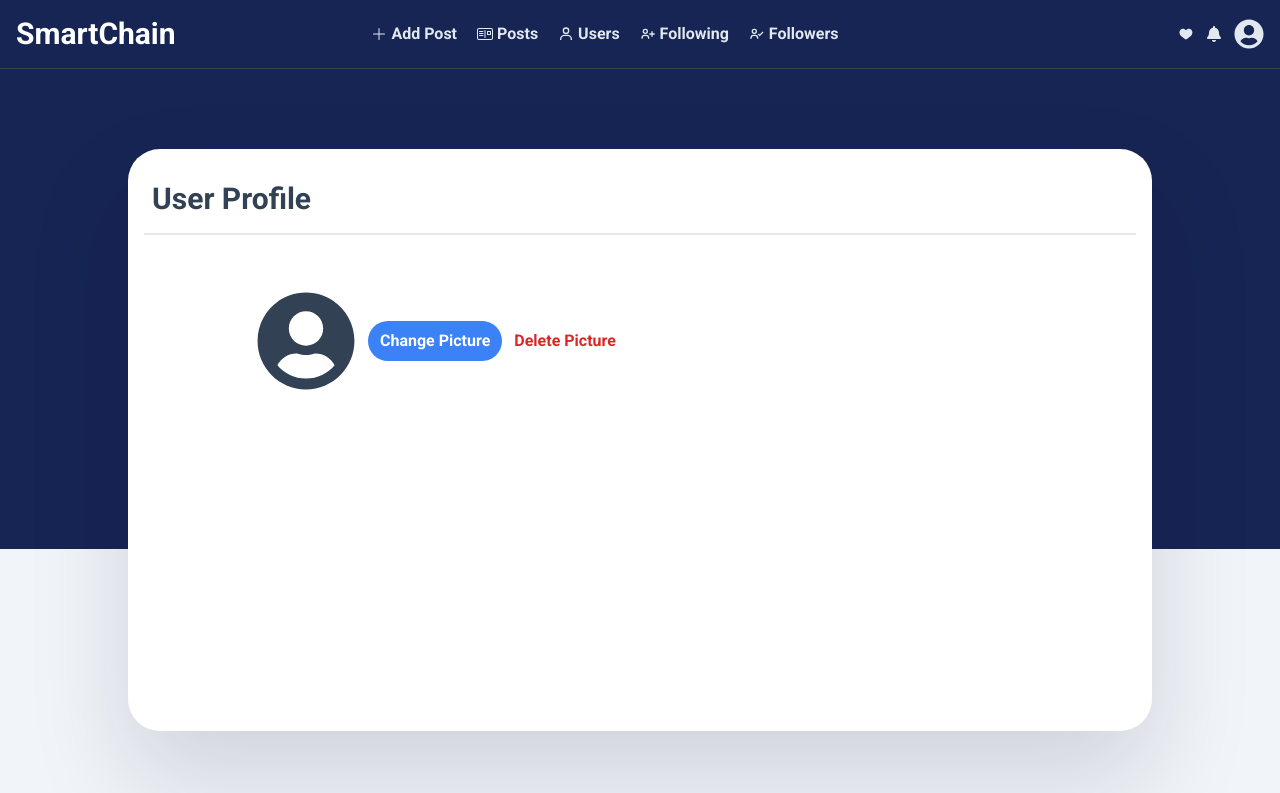
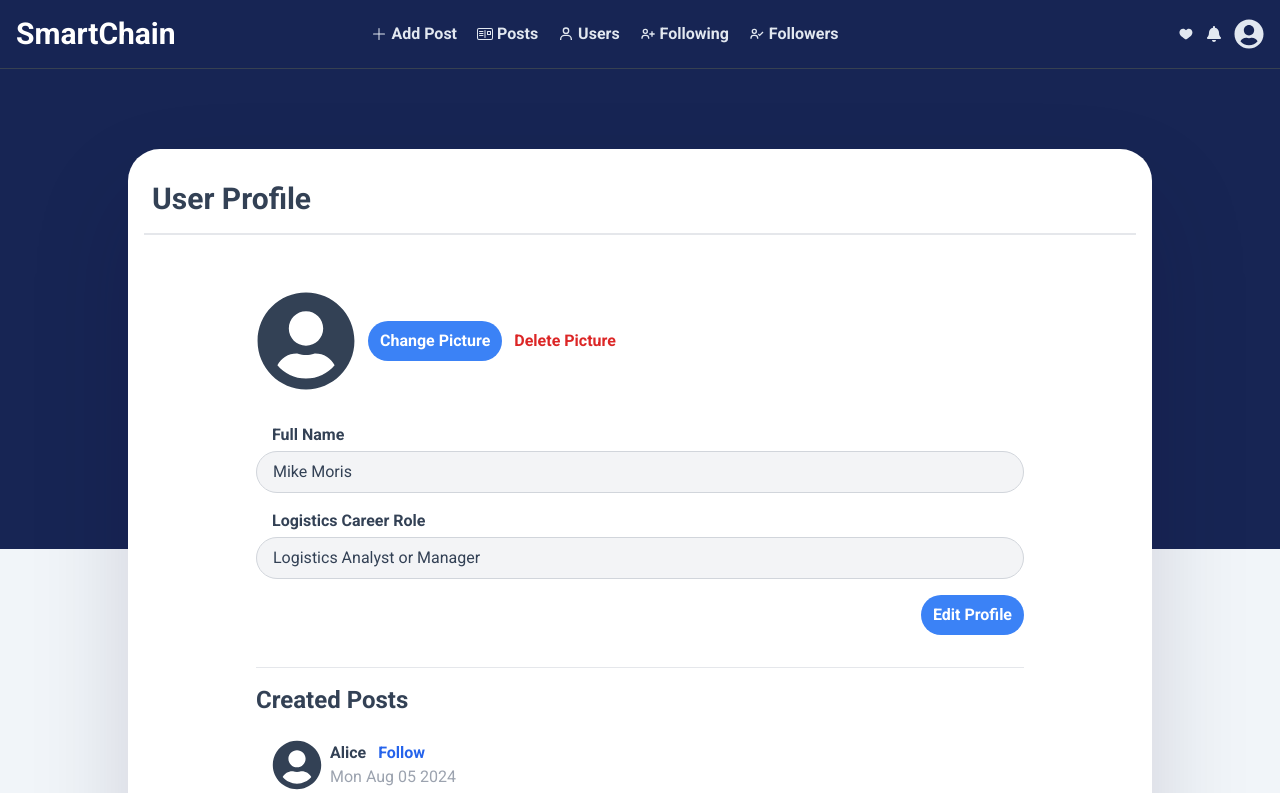
Before and after one commit to XecellencWeb/spark--forum, a React (Vite) app: page /profile in a window 1280 px wide. Shown: the top 793 px of the page. Built offline with nearby package versions, Linux system fonts and the light colour scheme.

Commit message:
Add files via upload

```diff
--- a/src/components/navbar.tsx
+++ b/src/components/navbar.tsx
@@ -8,7 +8,7 @@ import { TiHeartFullOutline } from "react-icons/ti";
 import { Link } from "react-router-dom";
 
 const NavBar = () => {
- const [navbarClosed, setNavbarClosed] = useState(true)
+ const [navbarClosed, setNavbarClosed] = useState(false)
 
   return (
     <>
--- a/src/page/AddPage.tsx
+++ b/src/page/AddPage.tsx
@@ -2,7 +2,7 @@
 
 const AddPage = () => {
   return (
-    <form className="max-w-4xl mt-8 mx-auto" action="">
+    <form className="max-w-4xl mt-8 mx-auto px-4" action="">
        <label htmlFor="post">
         <h3 className="font-semibold">Enter your post here</h3>
         <textarea className="w-full border-2 rounded-lg p-4 mt-2 border-blue-200 focus:border-blue-950 outline-none" name="post" placeholder="Enter a productive tech idea, update or methodology..."></textarea>
@@ -11,7 +11,7 @@ const AddPage = () => {
         <h3 className="font-bold mt-4">Tag name</h3>
         <input type="text" name="" id="" className="rounded-lg border-2 border-blue-200 focus:border-blue-950 outline-none w-full p-4 " placeholder="Enter tag name related to post..." />
        </label>
-       <button className="w-full rounded-md bg-blue-600 mt-8 hover:bg-blue-800 py-2 text-white text-center">Post</button>
+       <button className="w-full rounded-full bg-blue-600 mt-8 hover:bg-blue-800 py-2 text-white text-center">Post</button>
     </form>
   )
 }
--- a/src/page/FavoritePage.tsx
+++ b/src/page/FavoritePage.tsx
@@ -1,9 +1,12 @@
+import { PostTemplate, thread } from "./PostPage"
 
 
 const FavoritePage = () => {
   return (
-    <div>
-      Favourite Page
+    <div className="max-w-3xl mt-6 mx-auto px-4 mb-4 ">
+      {thread.filter(a=>a.markedFavourite.includes('current')).map(a=>({...a,comments:[]})).map((post) => (
+        <PostTemplate post={post}/>
+      ))}
     </div>
   )
 }
--- a/src/page/PostPage.tsx
+++ b/src/page/PostPage.tsx
@@ -16,6 +16,8 @@ export const thread = [
     timestamp: "2024-08-05T10:00:00Z",
     content:
       "Hey everyone, just started a new project and wanted to share some updates!",
+    createdBy:'current',
+    markedFavourite:['current'],
     comments: [
       {
         id: 1,
@@ -39,6 +41,8 @@ export const thread = [
     timestamp: "2024-08-05T10:30:00Z",
     content:
       "I think it’s going to be a fantastic tool. Looking forward to seeing more updates!",
+     createdBy:'',
+     markedFavourite:[],
     comments: [], // No comments for this post
   },
   {
@@ -47,6 +51,8 @@ export const thread = [
     timestamp: "2024-08-05T10:45:00Z",
     content:
       "Sure! It’s a web application designed to help people track their fitness goals. I’ve been working on the UI and backend integration.",
+      markedFavourite:[],
+      createdBy:'current',
     comments: [
       {
         id: 3,
@@ -63,6 +69,8 @@ export const thread = [
     timestamp: "2024-08-05T11:00:00Z",
     content:
       "Yes, I have a prototype ready. I’ll share the link with everyone once it’s polished a bit more.",
+      createdBy:'',
+      markedFavourite:['current'],
     comments: [], // No comments for this post
   },
   {
@@ -70,6 +78,8 @@ export const thread = [
     username: "Dave",
     timestamp: "2024-08-05T11:15:00Z",
     content: "Sounds exciting! Can’t wait to check it out.",
+    createdBy:'',
+    markedFavourite:['current'],
     comments: [], // No comments for this post
   },
 ];
@@ -86,6 +96,8 @@ export type PostType = {
   username: string,
   timestamp: string,
   content: string,
+  createdBy: string,
+  markedFavourite: string[],
   comments: PostComment[]
 }
 
--- a/src/page/ProfilePage.tsx
+++ b/src/page/ProfilePage.tsx
@@ -1,9 +1,11 @@
+import { useState } from "react"
 import { FaUserCircle } from "react-icons/fa"
-
+import Select from 'react-select'
+import { PostTemplate, thread } from "./PostPage"
 
 const ProfilePage = () => {
 
-
+    const [editing, setEditing] = useState(false)
 
   return (
     <div className="max-w-3xl mx-auto mt-10">
@@ -11,6 +13,55 @@ const ProfilePage = () => {
       <FaUserCircle size={100} /> <button className="bg-blue-500 hover:bg-blue-300 font-bold px-3 py-2 rounded-full text-white">Change Picture</button><button className="text-red-600 py-2 font-bold">Delete Picture</button>
       </div>
 
+     {
+      editing?<form action="" className="mt-8">
+        <div className="mb-4">
+          <h4 className="font-bold ml-4 mb-1">Full Name</h4>
+          <input defaultValue='Mike Moris' type="text" className="w-full border-[1px] border-gray-300 px-4 py-2 rounded-lg" />
+        </div>
+        <div className="mb-4">
+          <h4 className="font-bold ml-4 mb-1">Logistics Career Role</h4>
+          <Select isMulti options={
+            [
+              'Logistics Analyst or Manager',
+              'Supply Chain Analyst or Manager',
+              'Fleet Manager',
+              'Warehouse Operations Manager',
+              'Storage and Distribution Manager',
+              'Global Logistics Manager',
+              'Procurement Manager',
+              'Facilities Manager'
+            ].map(a=>({value:a,label:a}))
+            } />
+        </div>
+        <button onClick={()=>setEditing(false)} className="bg-blue-500 hover:bg-blue-300 font-bold text-white w-fit block rounded-full px-3 py-2 ml-auto">Submit</button>
+      </form>
+      :<div>
+        <div className="mt-8">
+          <div className="mb-4">
+          <h4 className="font-bold ml-4 mb-1">Full Name</h4>
+          <div className="bg-gray-100 px-4 py-2 border-[1px] border-gray-300 rounded-full">Mike Moris</div>
+          </div>
+          <div className="mb-4">
+          <h4 className="font-bold ml-4 mb-1">Logistics Career Role</h4>
+          <div className="bg-gray-100 px-4 py-2 border-[1px] border-gray-300 rounded-full">Logistics Analyst or Manager
+          </div>
+
+          </div>
+          <button onClick={()=>setEditing(true)} className="ml-auto w-fit block font-bold bg-blue-500 hover:bg-blue-300 text-white px-3 py-2 rounded-full">Edit Profile</button>
+        </div>
+        <div className=""></div>
+      </div>
+     }
+
+     <hr className="mb-4 mt-8"/>
+     <h3 className="font-bold text-2xl">Created Posts</h3>
+
+     <div className=" mt-6 mx-4 mb-4 ">
+      {thread.filter(a=>a.createdBy==='current').map(a=>({...a,comments:[]})).map((post) => (
+        <PostTemplate post={post}/>
+      ))}
+    </div>
 
     </div>
   )
```
Also changed, not shown: 1 other file (tests, documents, lock files or other folders).
